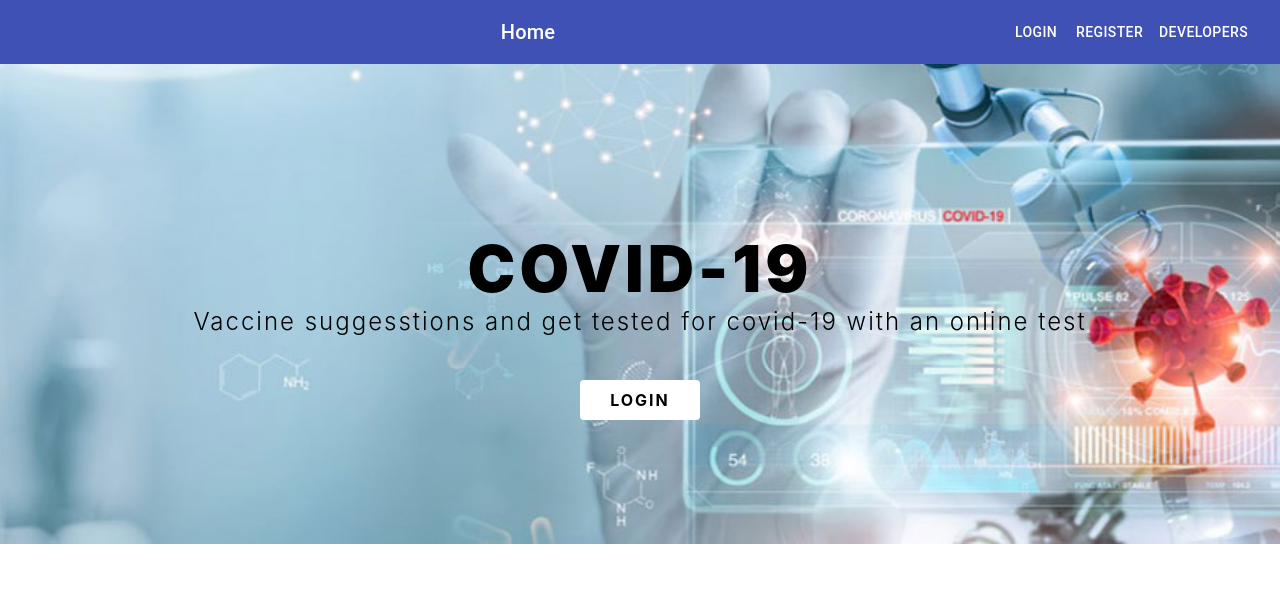
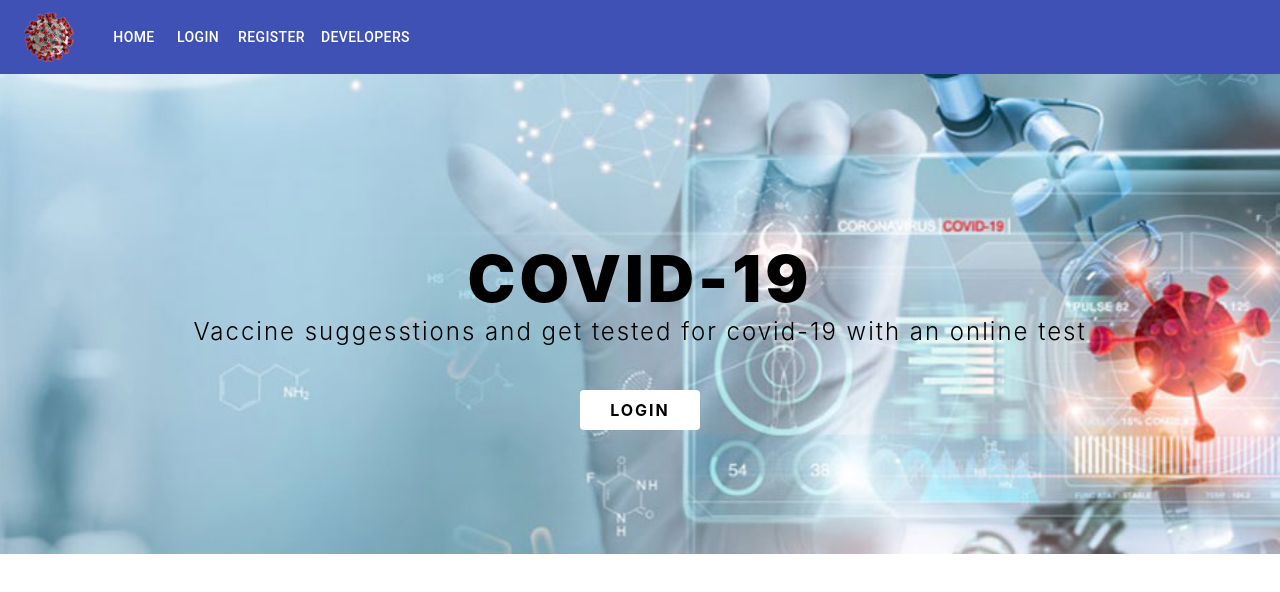
Before and after one commit to ris3abh/frontend-covid-19, a React (Create React App) app: page / in a window 1280 px wide. Shown: the top 592 px of the page. Built offline with nearby package versions, Linux system fonts and the light colour scheme.

Commit message:
logo added

```diff
--- a/src/components/NavBar.js
+++ b/src/components/NavBar.js
@@ -1,4 +1,7 @@
 //login button opens a popup window from LoginPage.js
+
+//navbar with a logo, login button, registration button, and a link to the developers page and making it responsive
+
 
 import React from 'react';
 import { makeStyles } from '@material-ui/core/styles';
@@ -8,7 +11,7 @@ import Typography from '@material-ui/core/Typography';
 import Button from '@material-ui/core/Button';
 import IconButton from '@material-ui/core/IconButton';
 import { Link } from 'react-router-dom';
-
+import logo from '../assets/logo.png';
 
 const useStyles = makeStyles((theme) => ({
     root: {
@@ -22,6 +25,8 @@ const useStyles = makeStyles((theme) => ({
     },
 }));
 
+
+
 export default function NavBar() {
     const classes = useStyles();
 
@@ -30,16 +35,26 @@ export default function NavBar() {
             <AppBar position="static">
                 <Toolbar>
                     <IconButton edge="start" className={classes.menuButton} color="inherit" aria-label="menu">
+                        <img src= {logo} alt="logo" style={{ width: 50, height: 50 }}
+                            component = {Link} to = "/"
+                        />
                     </IconButton>
-                    <Typography variant="h6" className={classes.title}>
-                        <Link to="/" style={{ textDecoration: 'none', color: 'white' }}>Home</Link>
-                    </Typography>
-                    <Button color="inherit"><Link to="/login" style={{ textDecoration: 'none', color: 'white' }}>Login</Link></Button>
-                    <Button color="inherit"><Link to="/register" style={{ textDecoration: 'none', color: 'white' }}>Register</Link></Button>
-                    <Button color="inherit"><Link to="/developers" style={{ textDecoration: 'none', color: 'white' }}>Developers</Link></Button>
+                    <Button color="inherit" component={Link} to="/">
+                        Home
+                    </Button>
+
+                    <Button color="inherit" component={Link} to="/login">
+                        Login
+                    </Button>
+                    <Button color="inherit" component={Link} to="/register">
+                        Register
+                    </Button>
+                    <Button color="inherit" component={Link} to="/developers">
+                        Developers
+                    </Button>
                 </Toolbar>
             </AppBar>
         </div>
+    );
 
-    );
 }
--- a/src/pages/Developers.js
+++ b/src/pages/Developers.js
@@ -0,0 +1,40 @@
+
+import React from 'react';
+import { makeStyles } from '@material-ui/core/styles';
+import Typography from '@material-ui/core/Typography';
+import Button from '@material-ui/core/Button';
+import { Link } from 'react-router-dom';
+import NavBar from '../components/NavBar';
+
+const useStyles = makeStyles((theme) => ({
+    root: {
+        flexGrow: 1,
+    },
+    menuButton: {
+        marginRight: theme.spacing(2),
+    },
+    title: {
+        flexGrow: 1,
+    },
+}));
+
+
+export default function Developers() {
+    const classes = useStyles();
+
+    return (
+        <div className={classes.root}>
+            <NavBar />
+            <Typography variant="h1" component="h2" gutterBottom>
+                Developers
+            </Typography>
+            <Typography variant="h5" component="h2" gutterBottom>
+                This is the developers page
+            </Typography>
+            <Button color="inherit" component={Link} to="/">
+                Home
+            </Button>
+        </div>
+    );
+
+}
```
Also changed, not shown: src/assets/logo.png (added).
